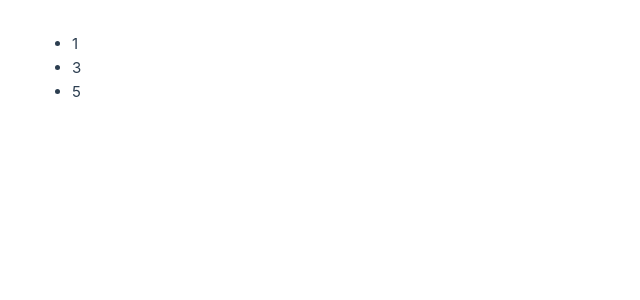
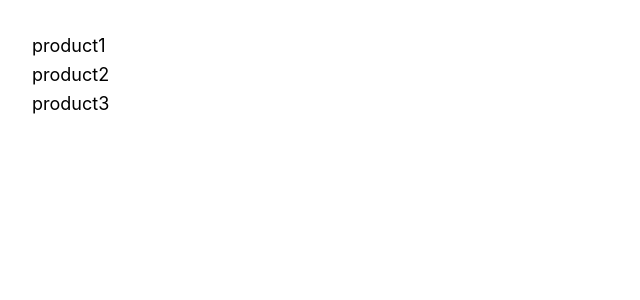
Before and after one commit to KReeDo47/Vue3Exercises, a Vue app in the folder Vue3Exercises/: page / in a window 1280 px wide. Shown: the top 300 px of the page, without its empty margins (0-640 px from the left). Built offline with nearby package versions, Linux system fonts and the light colour scheme.

Commit message:
exercise_34

```diff
--- a/Vue3Exercises/src/App.vue
+++ b/Vue3Exercises/src/App.vue
@@ -2,18 +2,29 @@
 export default{
 data(){
 return{
-    items: [1, -2, 3, -4, 5],
+    products: [
+			{
+				id: 1,
+				name: 'product1',
+			},
+			{
+				id: 2,
+				name: 'product2',
+			},
+			{
+				id: 3,
+				name: 'product3',
+			},
+		]
     }
 }
 }
 </script>
 
 <template>
-  <ul>
-    <template v-for="elem in items">
-    <li v-if="elem > 0">{{ elem }}</li>
-    </template>
-  </ul>
+  <p v-for="product in products" :key="product.id">
+    {{ product.name }}
+  </p>
 </template>
 <style>
 </style>
```
